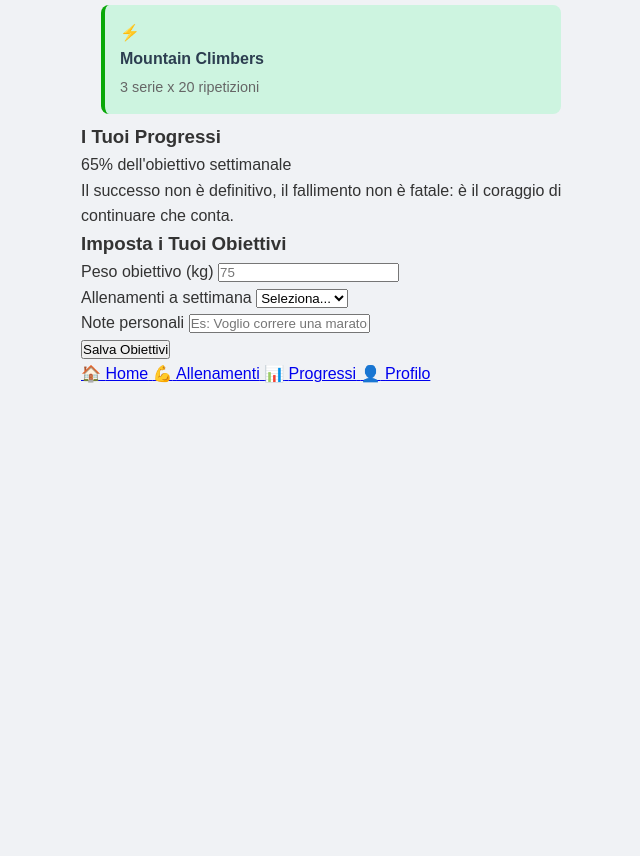
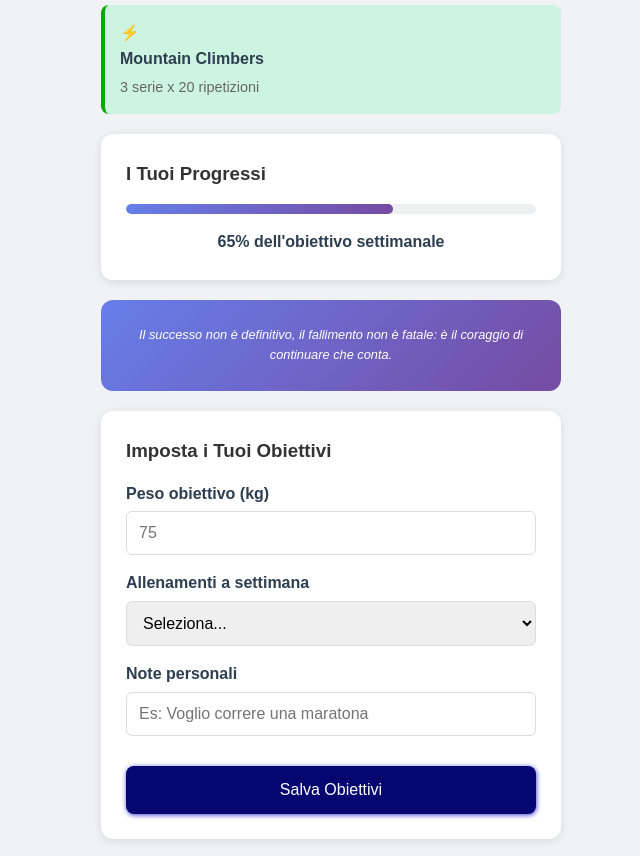
Before and after one commit to BelliaNino/htmlcss-fit-app, a plain HTML site: page index copia.html in a window 1280 px wide. Shown: the part 1589-2445 px from the top of the page, without its empty margins (309-949 px from the left). Before the commit the page ends 1976 px from the top, so only its background shows below. Drawn offline with Linux system fonts and the light colour scheme.

Commit message:
add save button shadow

```diff
--- a/solutions.css
+++ b/solutions.css
@@ -104,7 +104,7 @@ body {
 /*add hover*/
 .workout-plan:hover {
     transform: translateY(-5px);
-    box-shadow: 5% 5% 15% rgba(44, 44, 44, 0.545);
+    box-shadow: 5px 5px 15px rgba(44, 44, 44, 0.545);
     transition: all 0.5s;
 }
 
@@ -202,3 +202,141 @@ body {
 	color: #666;
 	font-size: 0.9rem;
 }
+
+/* Progress Bar */
+.progress-section {
+	background: white;
+	margin: 20px;
+	padding: 25px;
+	border-radius: 12px;
+	box-shadow: 0 2px 10px rgba(0, 0, 0, 0.1);
+}
+
+.progress-bar {
+	width: 100%;
+	height: 10px;
+	background: #ecf0f1;
+	border-radius: 5px;
+	overflow: hidden;
+	margin: 15px 0;
+}
+
+.progress-bar::after {
+    content: "65%";
+    display: inline;
+}
+
+.progress-fill {
+	height: 100%;
+	background: linear-gradient(90deg, #667eea 0%, #764ba2 100%);
+	width: 65%;
+	border-radius: 5px;
+	position: relative;
+}
+
+.progress-text {
+	text-align: center;
+	font-weight: bold;
+	color: #2c3e50;
+	margin-top: 10px;
+}
+
+/* Goals Section */
+.goals-container {
+	background: white;
+	margin: 20px;
+	padding: 25px;
+	border-radius: 12px;
+	box-shadow: 0 2px 10px rgba(0, 0, 0, 0.1);
+}
+
+.goal-input-group {
+	margin: 15px 0;
+}
+
+.goal-input-group label {
+	display: block;
+	margin-bottom: 5px;
+	font-weight: bold;
+	color: #2c3e50;
+}
+
+.goal-input-group input,
+.goal-input-group select {
+	width: 100%;
+	padding: 12px;
+	border: 1px solid #ddd;
+	border-radius: 6px;
+	font-size: 1rem;
+}
+
+.save-btn {
+	background-color:rgb(6, 6, 113);
+    box-shadow: 0.5px 1px 5px rgba(4, 4, 206, 0.77);
+	color: white;
+	border: none;
+	padding: 15px 25px;
+	border-radius: 8px;
+	font-size: 1rem;
+	cursor: pointer;
+	width: 100%;
+	margin-top: 15px;
+}
+
+.save-btn:hover {
+    transform: translateY(-2px);
+    box-shadow: 5px 5px 15px rgba(33, 33, 215, 0.53);
+    transition: all 0.5s;
+}
+
+/* Navigation Footer */
+.nav-footer {
+	background: #2c3e50;
+	padding: 0;
+	position: fixed;
+	bottom: 0;
+	left: 50%;
+	transform: translateX(-50%);
+	width: 100%;
+	max-width: 500px;
+	display: flex;
+}
+
+.nav-item {
+	width: 25%;
+	text-align: center;
+	padding: 15px 0;
+	color: #bdc3c7;
+	text-decoration: none;
+	font-size: 0.8rem;
+	border-right: 1px solid #34495e;
+}
+
+.nav-item:last-child {
+	border-right: none;
+}
+
+.nav-icon {
+	display: block;
+	font-size: 1.2rem;
+	margin-bottom: 3px;
+}
+
+/* Quote inspirational */
+.quote-box {
+	background: linear-gradient(135deg, #667eea 0%, #764ba2 100%);
+	color: white;
+	margin: 20px;
+	padding: 25px;
+	border-radius: 12px;
+	text-align: center;
+	position: relative;
+	font-style: italic;
+    font-size: 80%;
+}
+
+
+/* Spacer per la navigation fissa */
+.bottom-spacer {
+	height: 80px;
+}
```
Also changed, not shown: 1 other file.
